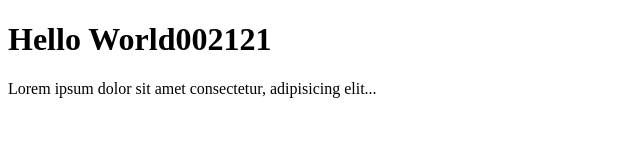
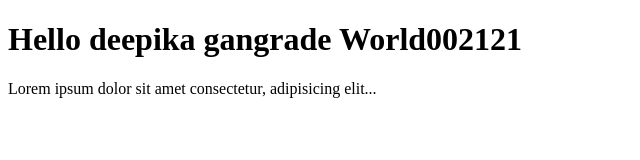
Before and after one commit to dgangrade/git-demo, a plain HTML site: page index.html in a window 1280 px wide. Shown: the whole page, without its empty margins (0-640 px from the left). Drawn offline with Linux system fonts and the light colour scheme.

Commit message:
change file

```diff
--- a/index.html
+++ b/index.html
@@ -4,11 +4,11 @@
     <meta charset="UTF-8">
     <meta http-equiv="X-UA-Compatible" content="IE=edge">
     <meta name="viewport" content="width=device-width, initial-scale=1.0">
-    <title>Document</title>
+    <title>test Document</title>
 </head>
 <body>
-    <h1>Hello World002121</h1>
-    <p>Lorem ipsum dolor sit amet consectetur, adipisicing elit...</p>
+    <h1>Hello deepika gangrade World002121</h1>
+    <p>Lorem  ipsum dolor sit amet consectetur, adipisicing elit...</p>
 
 </body>
 </html>
```
